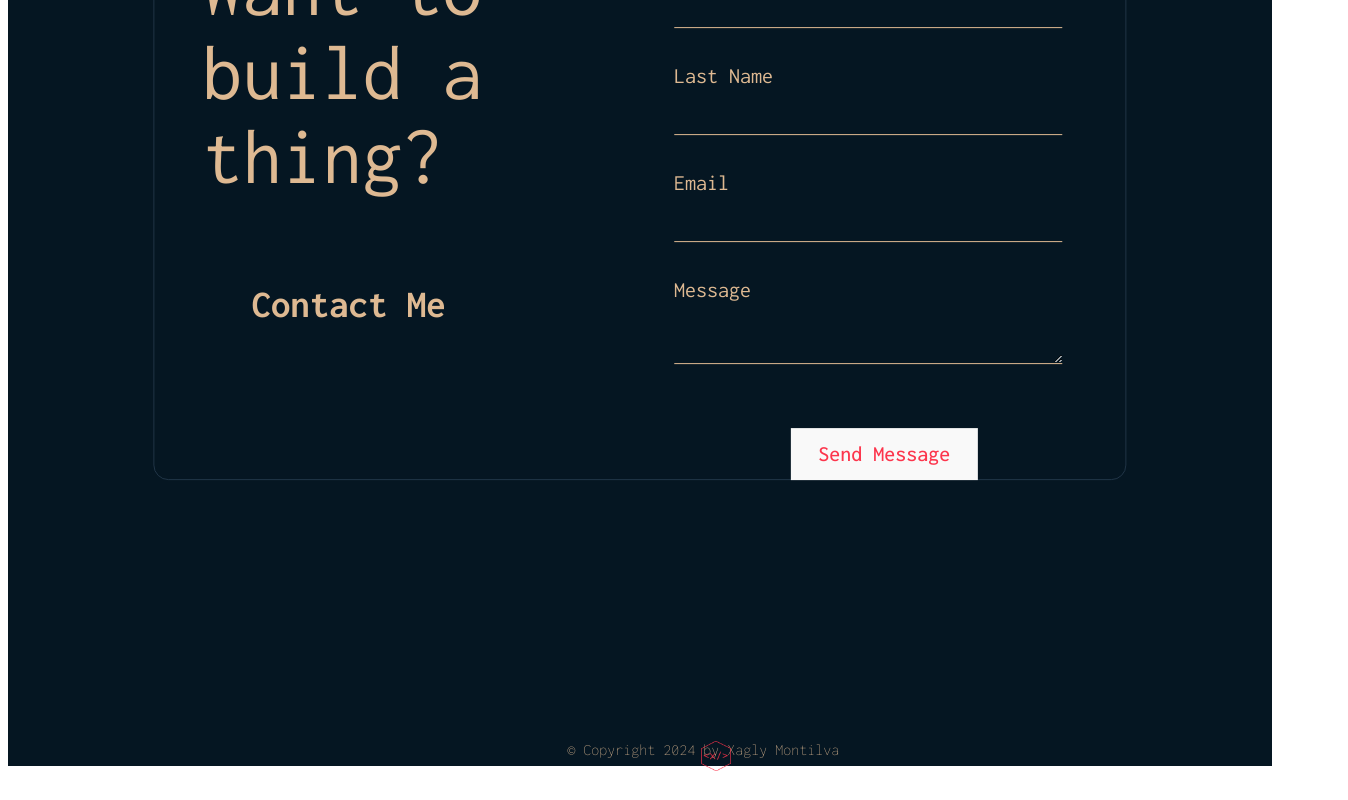
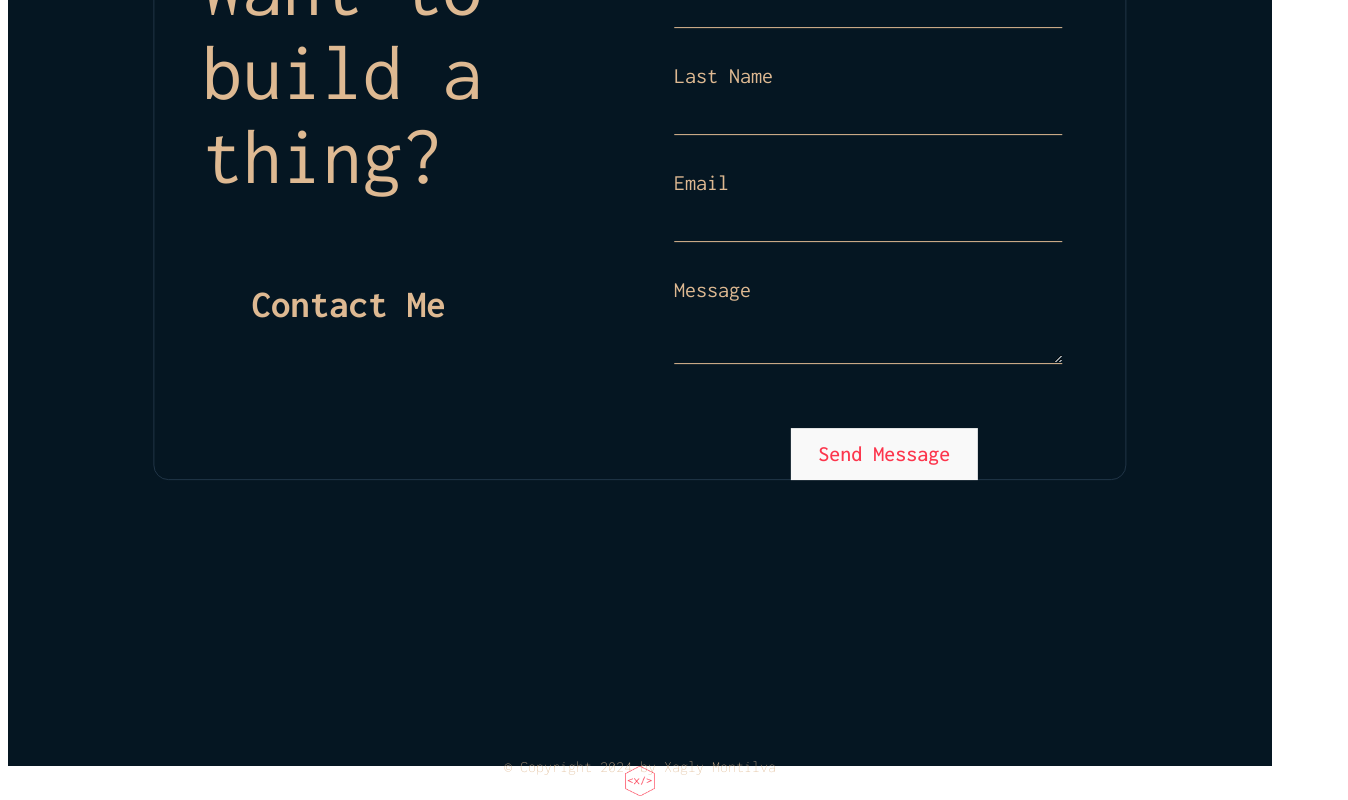
Before and after one commit to XML3/My_Web, a React (Vite) app in the folder starter/: page / in a window 1280 px wide. Shown: the part 4180-4980 px from the top of the page, 1348 px wide, since content can reach past the window. Before the commit the page ends 4955 px from the top, so only its background shows below. Built offline with nearby package versions, Linux system fonts and the light colour scheme; no server answers.

Commit message:
removing margins

```diff
--- a/starter/src/components/Footer.module.css
+++ b/starter/src/components/Footer.module.css
@@ -8,8 +8,8 @@
 
   .Footer {
     position: relative;
-    left: 5%;
-    top: 20%;
+    text-align: center;
+    top: 40%;
   }
 
   .Footer p {
@@ -20,7 +20,7 @@
 
   .Logo {
     position: relative;
-    left: 5%;
+    text-align: center;
     top: 20%;
   }
   .RedLogo {
@@ -39,7 +39,7 @@
 
   .Footer {
     position: relative;
-    left: 7%;
+    text-align: center;
     top: 30%;
   }
 
@@ -51,7 +51,7 @@
 
   .Logo {
     position: relative;
-    left: 6%;
+    text-align: center;
     top: 20%;
   }
   .RedLogo {
@@ -70,8 +70,7 @@
 
   .Footer {
     position: relative;
-    left: 5%;
-    top: 50%;
+    top: 70%;
     text-align: center;
   }
 
@@ -83,7 +82,7 @@
 
   .Logo {
     position: relative;
-    top: 10%;
+    top: 40%;
     text-align: center;
   }
   .RedLogo {
```
